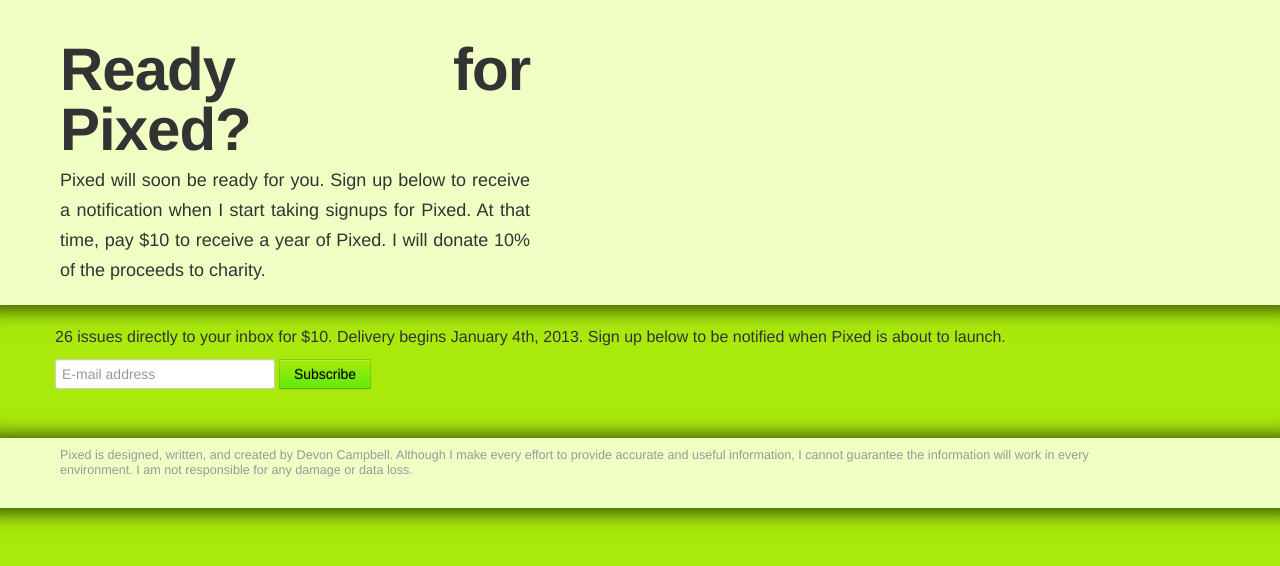
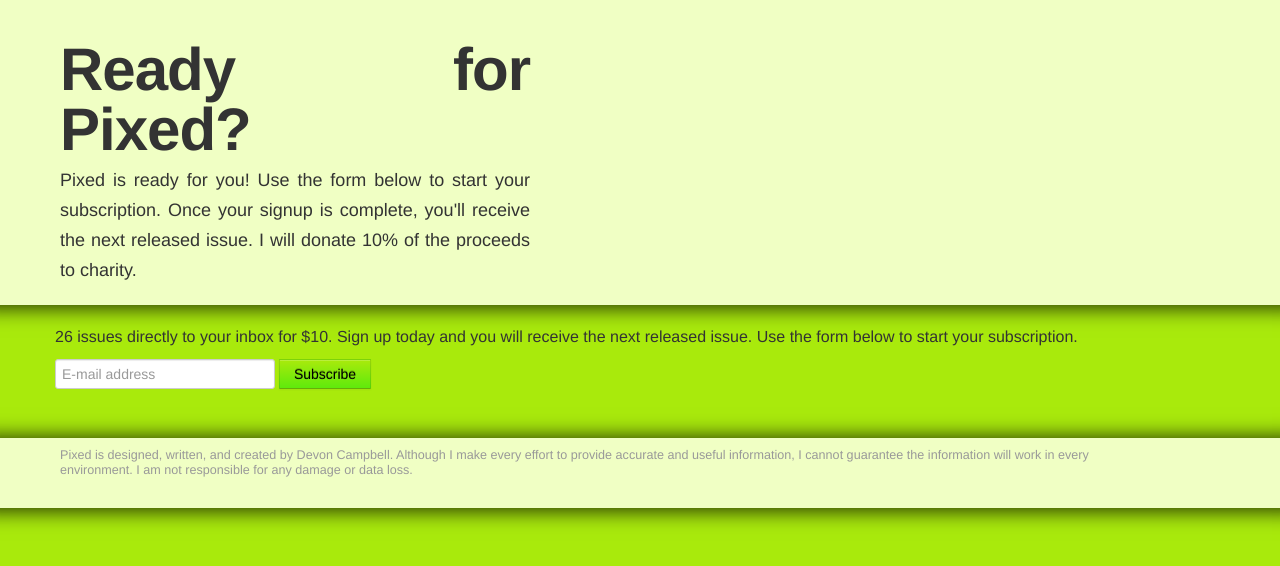
Before and after one commit to raddevon/pixed, a Python web app: template static/templates/pixed.html in a window 1280 px wide. Shown: the part 70-636 px from the top of the page. Run offline with Jinja, Linux system fonts and the light colour scheme; the template is opened without the code that fills it, so the values that code supplies are empty; some libraries are stand-ins or nearby versions.

Commit message:
Launch updates

```diff
--- a/static/templates/hero.html
+++ b/static/templates/hero.html
@@ -3,9 +3,9 @@
 <div class="hero-unit logo hidden-phone">
     <div class="row">
         <div class="span5 cta tj">
-            <p>Pixed is your pixel education delivered! I wrap up great tips for integrating technology into your classroom and beam them directly to your inbox every other week for only <strong>$10 per year</strong>. </p>
+            <p>Pixed is your pixel education delivered! I wrap up great tips for integrating technology into your classroom and beam them directly to your inbox every other week for only <strong>$10 per year</strong>.</p>
             <p>Want to try before you buy? The <strong>free Slices newsletter</strong> has a bi-weekly taste of the premium content along with link to a new web site teachers will love. <a href="#whatDoIGet">Learn more</a> or sign up using the button below to be notified when Pixed launches. <a href="#charity">10% of my proceeds go to charity</a>.</p>
-            <a class="btn btn-primary btn-large" href="/pixed/">Get notified when Pixed launches</a><br />
+            <a class="btn btn-primary btn-large" href="/pixed/">Get Pixed</a><br />
             <div style="position: relative;">
                 <img src="/static/img/free-ribbon.png" class="ribbon"/>
                 <a class="btn btn-large" href="/slices/">Subscribe to Slices</a>
@@ -23,7 +23,7 @@
         </div>
         <div class="span5 cta tj">
             <p>Pixed is your pixel education delivered! I wrap up great tips for integrating technology into your classroom and beam them directly to your inbox for only <strong>$10 per year</strong>. If you're not sure, check out the <strong>free Slices newsletter</strong>. <a href="#whatDoIGet">Learn more</a> or sign up right away. <a href="#charity">10% of my proceeds go to charity</a>.</p>
-            <a class="btn btn-primary btn-large" href="/pixed/">Get notified when Pixed launches</a><br />
+            <a class="btn btn-primary btn-large" href="/pixed/">Get Pixed</a><br />
             <div style="position: relative;">
                 <img src="/static/img/free-ribbon.png" class="ribbon"/>
                 <a class="btn btn-large" href="/slices/">Subscribe to Slices</a>
--- a/static/templates/pixed.html
+++ b/static/templates/pixed.html
@@ -7,7 +7,7 @@
     <div class="row">
         <div class="span5 cta tj">
             <h1>Ready for Pixed?</h1>
-            <p>Pixed will soon be ready for you. Sign up below to receive a notification when I start taking signups for Pixed. At that time, pay $10 to receive a year of Pixed. I will donate 10% of the proceeds to charity.</p>
+            <p>Pixed is ready for you! Use the form below to start your subscription. Once your signup is complete, you'll receive the next released issue. I will donate 10% of the proceeds to charity.</p>
         </div>
         <div class="span5">
             <img src="/static/img/logo.png" alt="Pixed: Your pixel education delivered!" class="flexible" />
@@ -21,14 +21,14 @@
         </div>
         <div class="span5 cta tj">
             <h1>Ready for Pixed?</h1>
-            <p>Pixed will soon be ready for you. Sign up below to receive a notification when I start taking signups for Pixed. At that time, pay $10 to receive a year of Pixed. I will donate 10% of the proceeds to charity.</p>
+            <p>Pixed is ready for you! Use the form below to start your subscription. Once your signup is complete, you'll receive the next released issue. I will donate 10% of the proceeds to charity.</p>
         </div>
     </div>
 </div>
 {% endblock %}
 
 {% block content %}
-    <p>26 issues directly to your inbox for $10. Delivery begins January 4th, 2013. Sign up below to be notified when Pixed is about to launch.</p>
+    <p>26 issues directly to your inbox for $10. Sign up today and you will receive the next released issue. Use the form below to start your subscription.</p>
     <form action="http://pixed.us6.list-manage.com/subscribe/post?u=8c90f267855ba07f0a5ee028f&id=8263114162" method="post" id="mc-embedded-subscribe-form" name="mc-embedded-subscribe-form" class="validate" target="_blank" novalidate>
         <div class="mc-field-group">
             <label for="mce-EMAIL" class="hidden">E-mail address</label><input type="email" value="" name="EMAIL" class="required email" id="mce-EMAIL" placeholder="E-mail address"> <button type="submit" name="subscribe" id="mc-embedded-subscribe" class="btn btn-primary">Subscribe</button>
```
